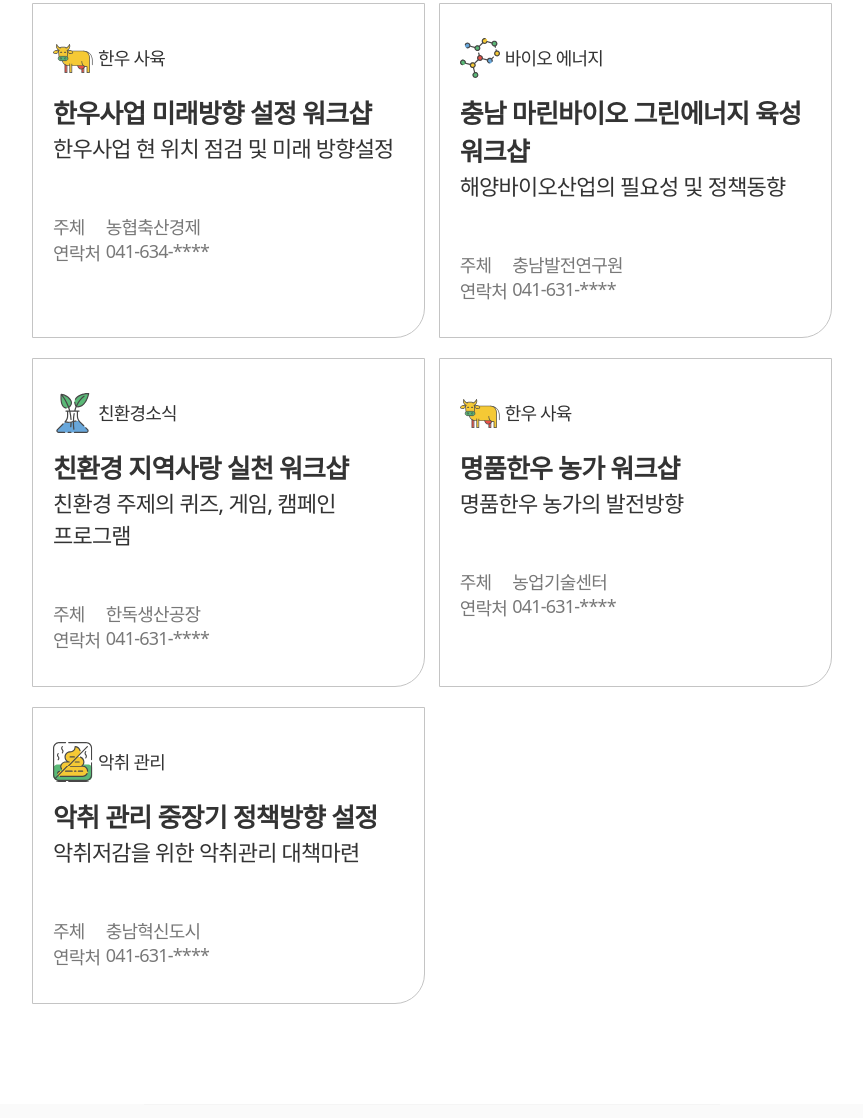
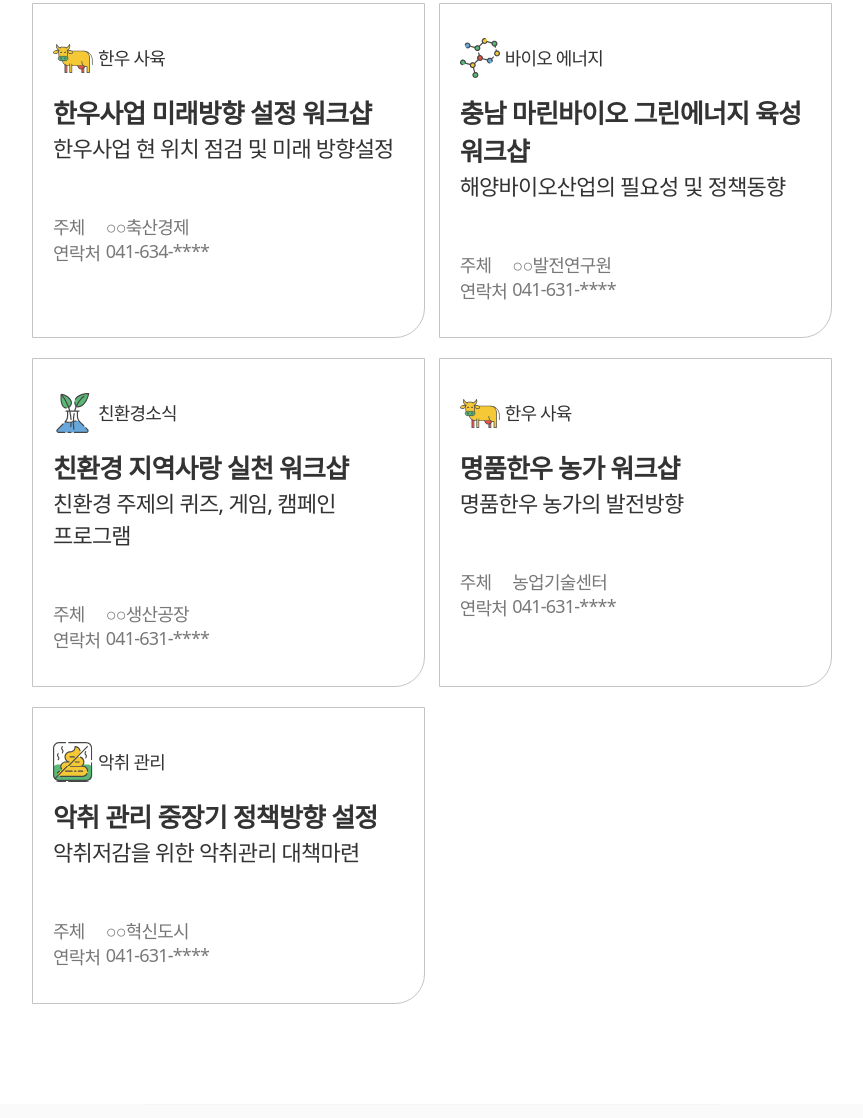
Before and after one commit to ppippe/dsclivinglab, a plain HTML site: page 004_workshop.html in a window 1280 px wide. Shown: the part 688-1806 px from the top of the page, without its empty margins (208-1071 px from the left). Drawn offline with nearby package versions, Linux system fonts and the light colour scheme.

Commit message:
Update 004_workshop.html
proper noun filtering

```diff
--- a/004_workshop.html
+++ b/004_workshop.html
@@ -96,7 +96,7 @@
                     </div>
                     <div class="subCard">
                         <div>
-                            <h6>주체</h6><h6>농협축산경제</h6>
+                            <h6>주체</h6><h6>○○축산경제</h6>
                         </div>
                         <div>
                             <h6>연락처</h6><h6>041-634-****</h6>
@@ -114,7 +114,7 @@
                     </div>
                     <div class="subCard">
                         <div>
-                            <h6>주체</h6><h6>충남발전연구원</h6>
+                            <h6>주체</h6><h6>○○발전연구원</h6>
                         </div>
                         <div>
                             <h6>연락처</h6><h6>041-631-****</h6>
@@ -132,7 +132,7 @@
                     </div>
                     <div class="subCard">
                         <div>
-                            <h6>주체</h6><h6>한독생산공장</h6>
+                            <h6>주체</h6><h6>○○생산공장</h6>
                         </div>
                         <div>
                             <h6>연락처</h6><h6>041-631-****</h6>
@@ -168,7 +168,7 @@
                     </div>
                     <div class="subCard">
                         <div>
-                            <h6>주체</h6><h6>충남혁신도시</h6>
+                            <h6>주체</h6><h6>○○혁신도시</h6>
                         </div>
                         <div>
                             <h6>연락처</h6><h6>041-631-****</h6>
```
